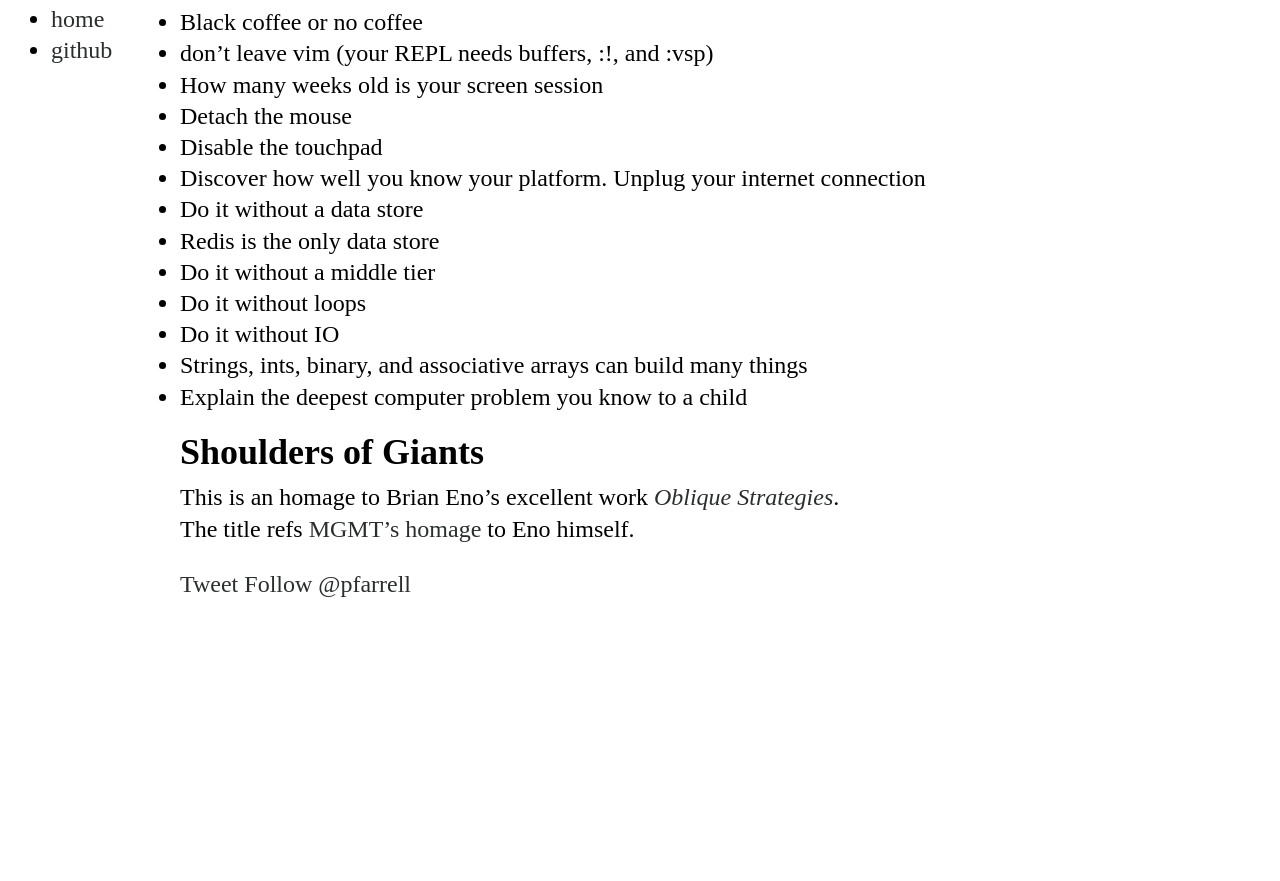
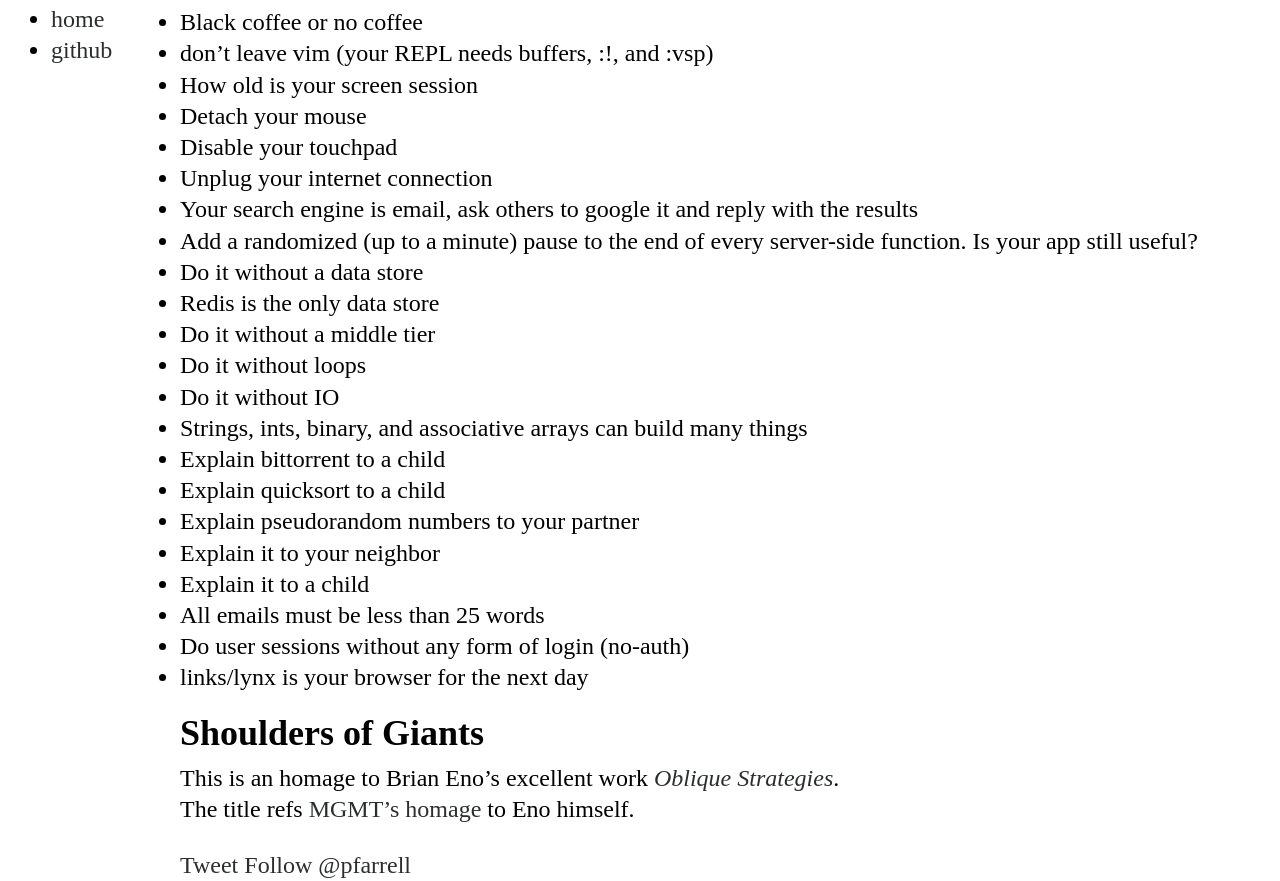
Before and after one commit to pfarrell/pfarrell.github.com, a Jekyll site: the page built from _posts/2012-02-19-oblique-stratagems.markdown, in a window 1280 px wide, cut to the strip 159-1040 px from the top of the page. Built offline with Jekyll 4.4.1, drawn with Linux system fonts in a browser that asks for light colours; nearby versions of some CDN libraries; some web fonts are replaced; Markdown is read by kramdown in place of the engine named in the settings; comment, search, counter and statistics services are not loaded; before the commit the page ends 900 px from its top, so only the background shows below that.

Commit message:
stratagems

```diff
--- a/_posts/2012-02-19-oblique-stratagems.markdown
+++ b/_posts/2012-02-19-oblique-stratagems.markdown
@@ -5,17 +5,26 @@ title: "Oblique Strategems"
 ##Get off your box
 * Black coffee or no coffee
 * don't leave vim (your REPL needs buffers, :!, and :vsp)
-* How many weeks old is your screen session
-* Detach the mouse
-* Disable the touchpad
-* Discover how well you know your platform.  Unplug your internet connection
+* How old is your screen session
+* Detach your mouse
+* Disable your touchpad
+* Unplug your internet connection
+* Your search engine is email, ask others to google it and reply with the results
+* Add a randomized (up to a minute) pause to the end of every server-side function.  Is your app still useful?
 * Do it without a data store
 * Redis is the only data store
 * Do it without a middle tier
 * Do it without loops
 * Do it without IO
 * Strings, ints, binary, and associative arrays can build many things
-* Explain the deepest computer problem you know to a child
+* Explain bittorrent to a child
+* Explain quicksort to a child
+* Explain pseudorandom numbers to your partner
+* Explain it to your neighbor
+* Explain it to a child
+* All emails must be less than 25 words
+* Do user sessions without any form of login (no-auth)
+* links/lynx is your browser for the next day
 
 
 
```
